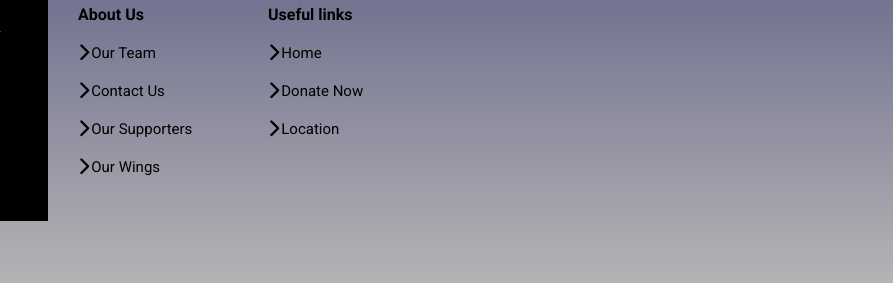
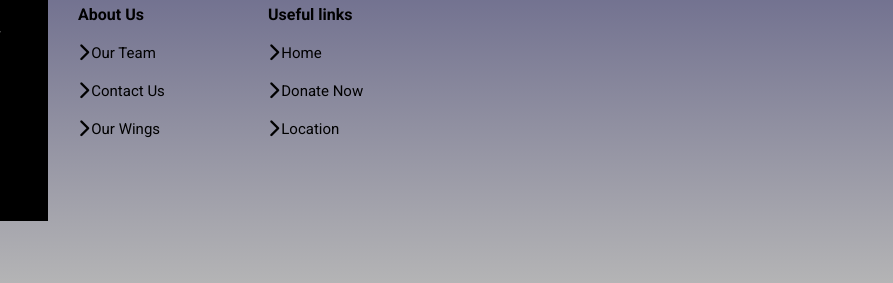
Before and after one commit to tapasvi-india/tapasvi_web_revamp_1, a plain HTML site: page tapasvi_rewamped_Version/comingsoon.html in a window 1280 px wide. Shown: the part 903-1186 px from the top of the page, 387-1280 px from the left. Drawn offline with nearby package versions, Linux system fonts and the light colour scheme; a script that the page names is missing.

Commit message:
Update comingsoon.html

```diff
--- a/tapasvi_rewamped_Version/comingsoon.html
+++ b/tapasvi_rewamped_Version/comingsoon.html
@@ -137,12 +137,7 @@
 
                         </li>
 
-                        <li>
-                            <i class="fas fa-chevron-right"></i>
-                            <a href="index.html">Our Supporters</a>
 
-
-                        </li>
                          <li>
                             <i class="fas fa-chevron-right"></i>
                             <a href="index.html">Our Wings</a>
```
